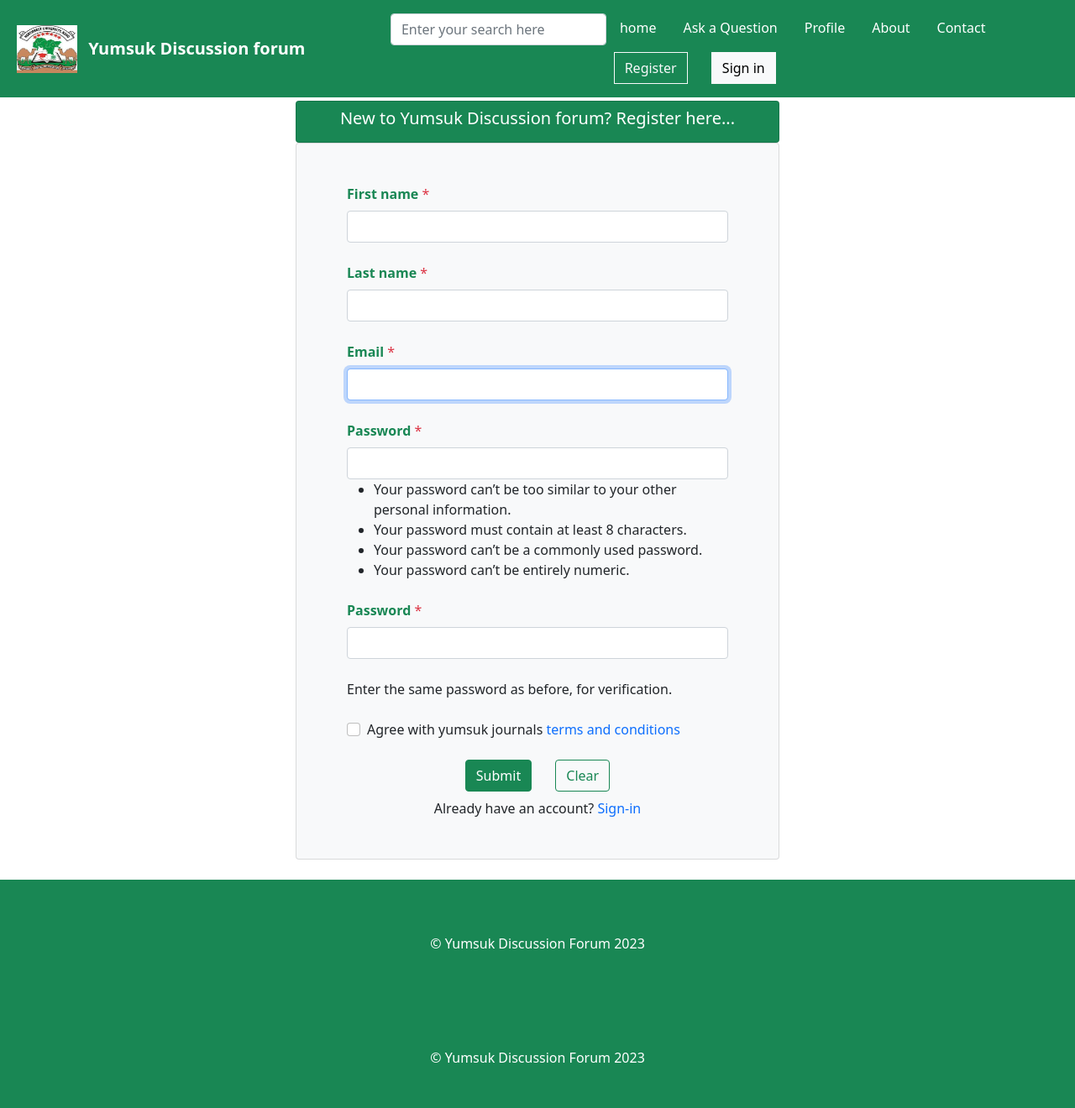
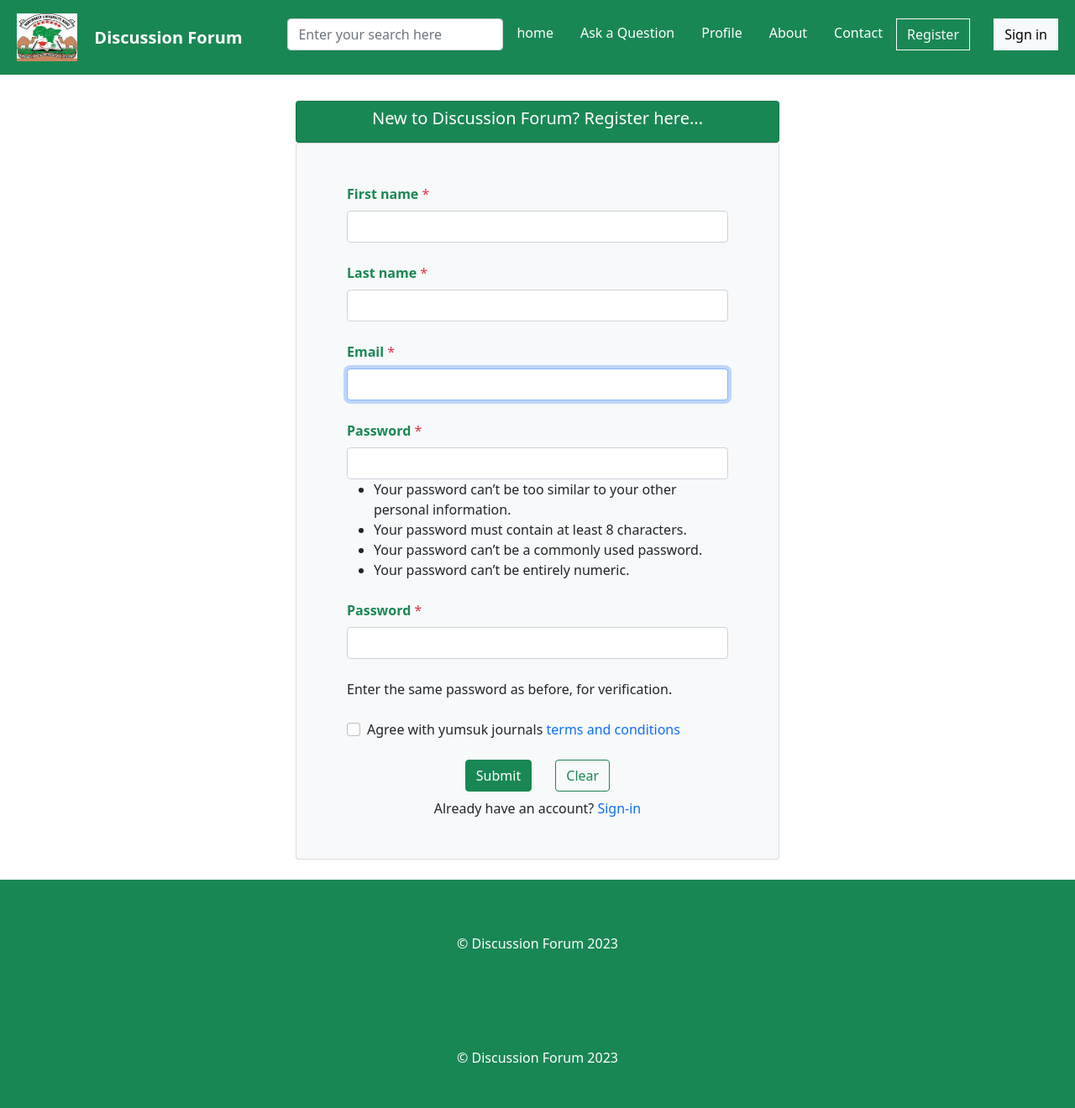
Before and after one commit to ameerssb/Yumsuk_Student_Support, a Django app: page /account/register/ in a window 1280 px wide. Shown: the whole page at 84% size. Run offline with Django 4.2, Linux system fonts and the light colour scheme; parts of the project's set-up code (start-up, migrations or seed data) failed here and were passed over; some libraries are stand-ins or nearby versions.

Commit message:
update files

```diff
--- a/account/templates/account/register.html
+++ b/account/templates/account/register.html
@@ -9,7 +9,7 @@
         <div class="pb-2 mb-3">
             <div class="container" style="width: 600px !important;">
                 <div class="card py-2 px-5 bg-success">
-                <h5 class="text-white text-center">New to Yumsuk Discussion forum? Register here...</h5>
+                <h5 class="text-white text-center">New to Discussion Forum? Register here...</h5>
                 </div>
                 <div class="card bg-light">
                 <form class="text-start p-5" action="" method="post">
--- a/account/templates/account/signin.html
+++ b/account/templates/account/signin.html
@@ -9,7 +9,7 @@
         <div class="pb-2 mb-3">
             <div class="container" style="width: 500px !important;">
                 <div class="card py-2 px-5 bg-success">
-                <h5 class="text-white text-center">Login to Yumsuk Discussion Forum</h5>
+                <h5 class="text-white text-center">Login to Discussion Forum</h5>
                 </div>
                 <div class="card bg-light">
                 <form class="text-start px-5 pt-4 pb-5" action="" method="post">
--- a/templates/footer.html
+++ b/templates/footer.html
@@ -4,6 +4,6 @@
 
 <footer class="footer mt-auto py-3 bg-success">
     <div class="container">
-        <p class="text-center pt-5 pb-3 text-white">&copy; Yumsuk Discussion Forum 2023</p>
+        <p class="text-center pt-5 pb-3 text-white">&copy; Discussion Forum 2023</p>
     </div>
 </footer>
--- a/templates/header.html
+++ b/templates/header.html
@@ -7,7 +7,7 @@
           <img class="" src="{% static 'image/logo.jpg' %}" alt="" width="72" height="57">
         </div>
         <div class="col-sm-8 d-flex justify-content-center align-items-center">
-          <strong><a class="ms-1 navbar-brand text-white" href="{% url 'home' %}">Yumsuk Discussion forum</a></strong>
+          <strong><a class="ms-1 navbar-brand text-white" href="{% url 'home' %}">Discussion Forum</a></strong>
         </div>
         <div class="col-sm-8 d-flex justify-content-end">
           <button class="navbar-toggler" type="button" data-bs-toggle="collapse" data-bs-target="#navbarCollapse" aria-controls="navbarCollapse" aria-expanded="false" aria-label="Toggle navigation">
--- a/templates/main.html
+++ b/templates/main.html
@@ -7,7 +7,7 @@
     <meta name="viewport" content="width=device-width, initial-scale=1.0">
     <meta name="description" content="">
     <meta name="keyword" content="">
-    <title>Yumsuk Discussion Forum</title>
+    <title>Discussion Forum</title>
     <link rel="shortcut icon" href="{% static 'image/logo.jpg' %}" type="image/x-icon">
     <!-- Bootstrap core CSS -->
 <link href="{% static 'assets/css/bootstrap.min.css' %}" rel="stylesheet">
```
